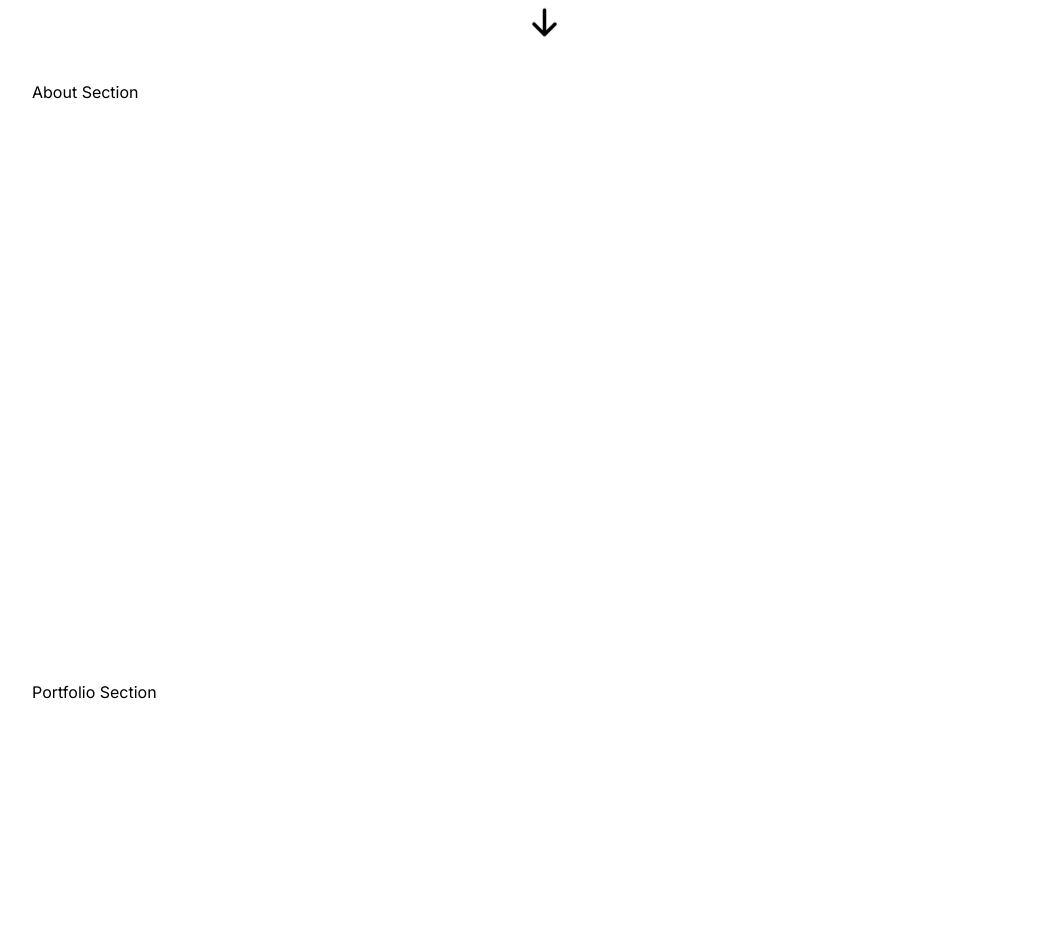
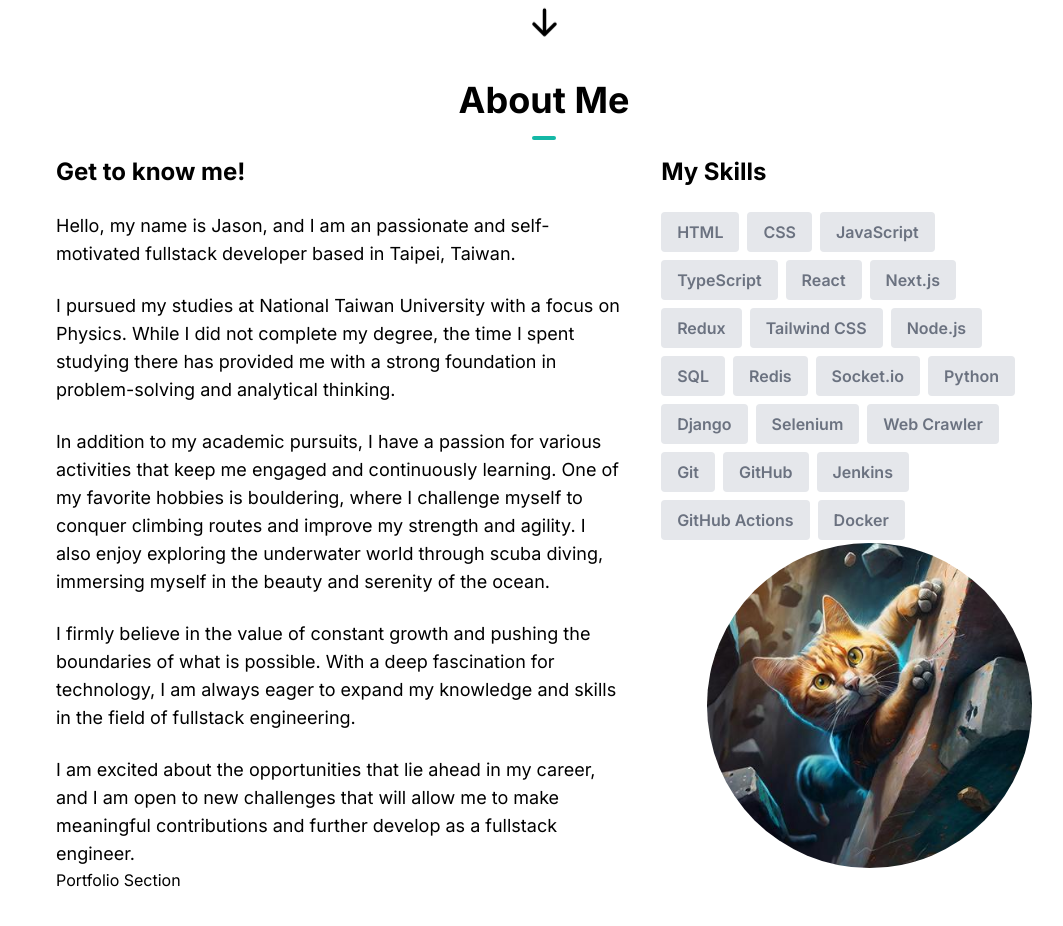
Before and after one commit to jasonluo07/jasonluo07-brand, a Next.js app: page / in a window 1280 px wide. Shown: the part 720-1646 px from the top of the page, without its empty margins (96-1159 px from the left). Built offline with nearby package versions, Linux system fonts and the light colour scheme.

Commit message:
feat: Add componet <AboutSection />

```diff
--- a/src/app/components/AboutSection.tsx
+++ b/src/app/components/AboutSection.tsx
@@ -1,7 +1,82 @@
+import Image from 'next/image';
+
+const SKILLS = [
+  { name: 'HTML', style: 'bg-gray-200 text-gray-500' },
+  { name: 'CSS', style: 'bg-gray-200 text-gray-500' },
+  { name: 'JavaScript', style: 'bg-gray-200 text-gray-500' },
+  { name: 'TypeScript', style: 'bg-gray-200 text-gray-500' },
+  { name: 'React', style: 'bg-gray-200 text-gray-500' },
+  { name: 'Next.js', style: 'bg-gray-200 text-gray-500' },
+  { name: 'Redux', style: 'bg-gray-200 text-gray-500' },
+  { name: 'Tailwind CSS', style: 'bg-gray-200 text-gray-500' },
+  { name: 'Node.js', style: 'bg-gray-200 text-gray-500' },
+  { name: 'SQL', style: 'bg-gray-200 text-gray-500' },
+  { name: 'Redis', style: 'bg-gray-200 text-gray-500' },
+  { name: 'Socket.io', style: 'bg-gray-200 text-gray-500' },
+  { name: 'Python', style: 'bg-gray-200 text-gray-500' },
+  { name: 'Django', style: 'bg-gray-200 text-gray-500' },
+  { name: 'Selenium', style: 'bg-gray-200 text-gray-500' },
+  { name: 'Web Crawler', style: 'bg-gray-200 text-gray-500' },
+  { name: 'Git', style: 'bg-gray-200 text-gray-500' },
+  { name: 'GitHub', style: 'bg-gray-200 text-gray-500' },
+  { name: 'Jenkins', style: 'bg-gray-200 text-gray-500' },
+  { name: 'GitHub Actions', style: 'bg-gray-200 text-gray-500' },
+  { name: 'Docker', style: 'bg-gray-200 text-gray-500' },
+];
+
 const AboutSection = function () {
   return (
-    <section id="about" className="h-[600px]">
-      <div>About Section</div>
+    <section id="about">
+      <h2 className="text-center text-4xl font-bold">About Me</h2>
+      <hr className="mx-auto my-4 h-1 w-6 rounded-lg border-0 bg-teal-500" />
+      <div className="flex flex-col space-y-10 md:flex-row md:space-x-10 md:space-y-0">
+        <div>
+          <h3 className="mb-6 text-center text-2xl font-bold md:text-left">Get to know me!</h3>
+          <article className="flex flex-col space-y-6 text-lg">
+            <p>
+              Hello, my name is Jason, and I am an passionate and self-motivated fullstack developer based in Taipei,
+              Taiwan.
+            </p>
+            <p>
+              I pursued my studies at National Taiwan University with a focus on Physics. While I did not complete my
+              degree, the time I spent studying there has provided me with a strong foundation in problem-solving and
+              analytical thinking.
+            </p>
+            <p>
+              In addition to my academic pursuits, I have a passion for various activities that keep me engaged and
+              continuously learning. One of my favorite hobbies is bouldering, where I challenge myself to conquer
+              climbing routes and improve my strength and agility. I also enjoy exploring the underwater world through
+              scuba diving, immersing myself in the beauty and serenity of the ocean.
+            </p>
+            <p>
+              I firmly believe in the value of constant growth and pushing the boundaries of what is possible. With a
+              deep fascination for technology, I am always eager to expand my knowledge and skills in the field of
+              fullstack engineering.
+            </p>
+            <p>
+              I am excited about the opportunities that lie ahead in my career, and I am open to new challenges that
+              will allow me to make meaningful contributions and further develop as a fullstack engineer.
+            </p>
+          </article>
+        </div>
+        <div className="md:relative">
+          <h3 className="mb-6 text-center text-2xl font-bold md:text-left">My Skills</h3>
+          <div className="flex flex-wrap justify-center gap-2 md:justify-start">
+            {SKILLS.map((skill) => (
+              <p key={skill.name} className={`rounded px-4 py-2 font-semibold ${skill.style}`}>
+                {skill.name}
+              </p>
+            ))}
+          </div>
+          <Image
+            src="/Bouldering_Cat.jpeg"
+            alt="Bouldering Cat"
+            width={325}
+            height={325}
+            className="hidden md:absolute md:bottom-0 md:right-0 md:block md:rounded-full"
+          />
+        </div>
+      </div>
     </section>
   );
 };
--- a/src/app/components/HeroSection.tsx
+++ b/src/app/components/HeroSection.tsx
@@ -7,10 +7,10 @@ const HeroSection = function () {
   return (
     <section
       id="hero"
-      className="relative flex h-[calc(100vh-73px)] flex-col items-center justify-center px-4 text-center md:flex-row md:text-left"
+      className="relative flex h-[calc(100vh-73px)] flex-col items-center justify-center text-center md:flex-row md:text-left"
     >
       <div className="flex justify-center md:w-1/2">
-        <Image src="/headshot.jpeg" width={325} height={325} className="rounded-full shadow-2xl" alt="headshot" />
+        <Image src="/Alan_Turing.png" width={325} height={325} className="rounded-full shadow-2xl" alt="Alan Turing" />
       </div>
       <div className="mt-6 md:ml-4 md:mt-0 md:w-3/5">
         <h1 className="text-4xl font-bold md:text-7xl">Hi, I&#39;m Jason!</h1>
--- a/src/app/page.tsx
+++ b/src/app/page.tsx
@@ -4,7 +4,7 @@ import PortfolioSection from './components/PortfolioSection';
 
 const Home = function () {
   return (
-    <main className="mx-auto max-w-5xl">
+    <main className="mx-auto max-w-5xl px-6">
       <HeroSection />
       <AboutSection />
       <PortfolioSection />
```
Also changed, not shown: project-words.txt, public/Alan_Turing.png (added), public/Bouldering_Cat.jpeg (renamed from public/headshot.jpeg).
